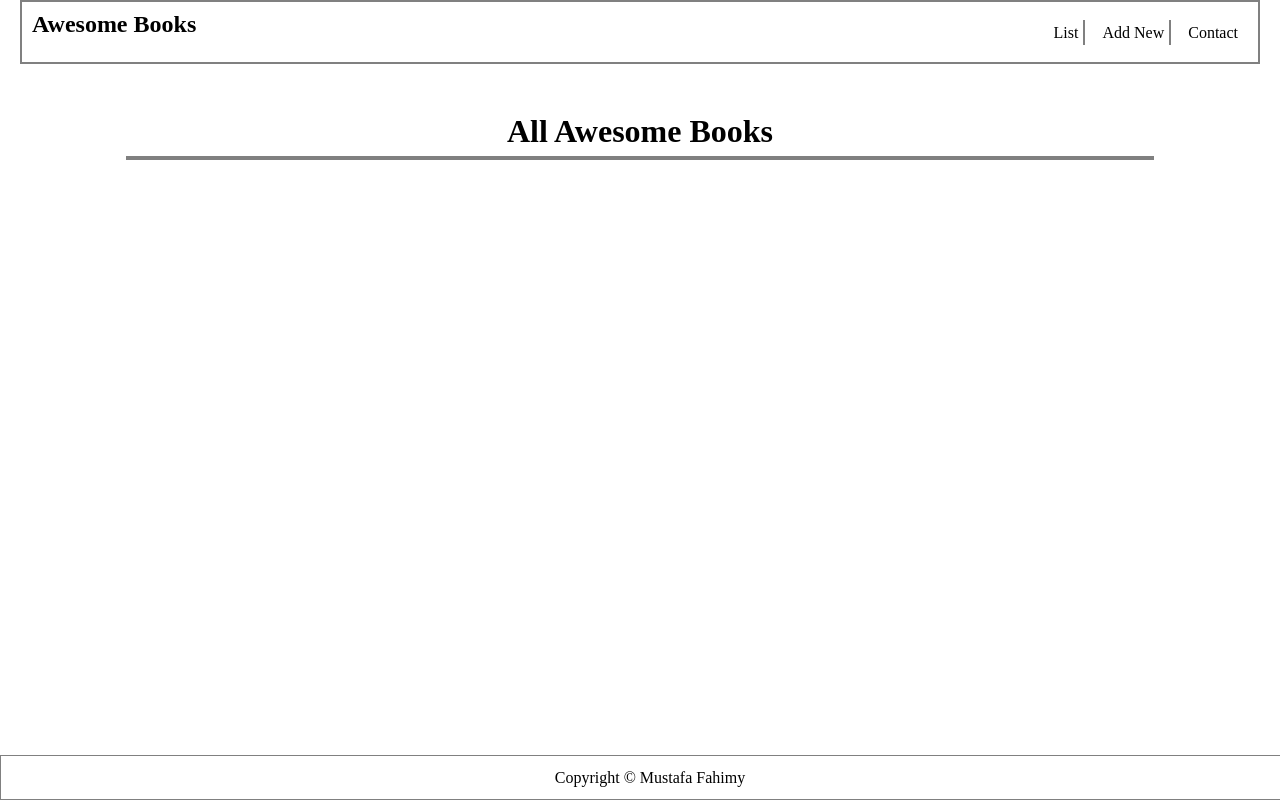
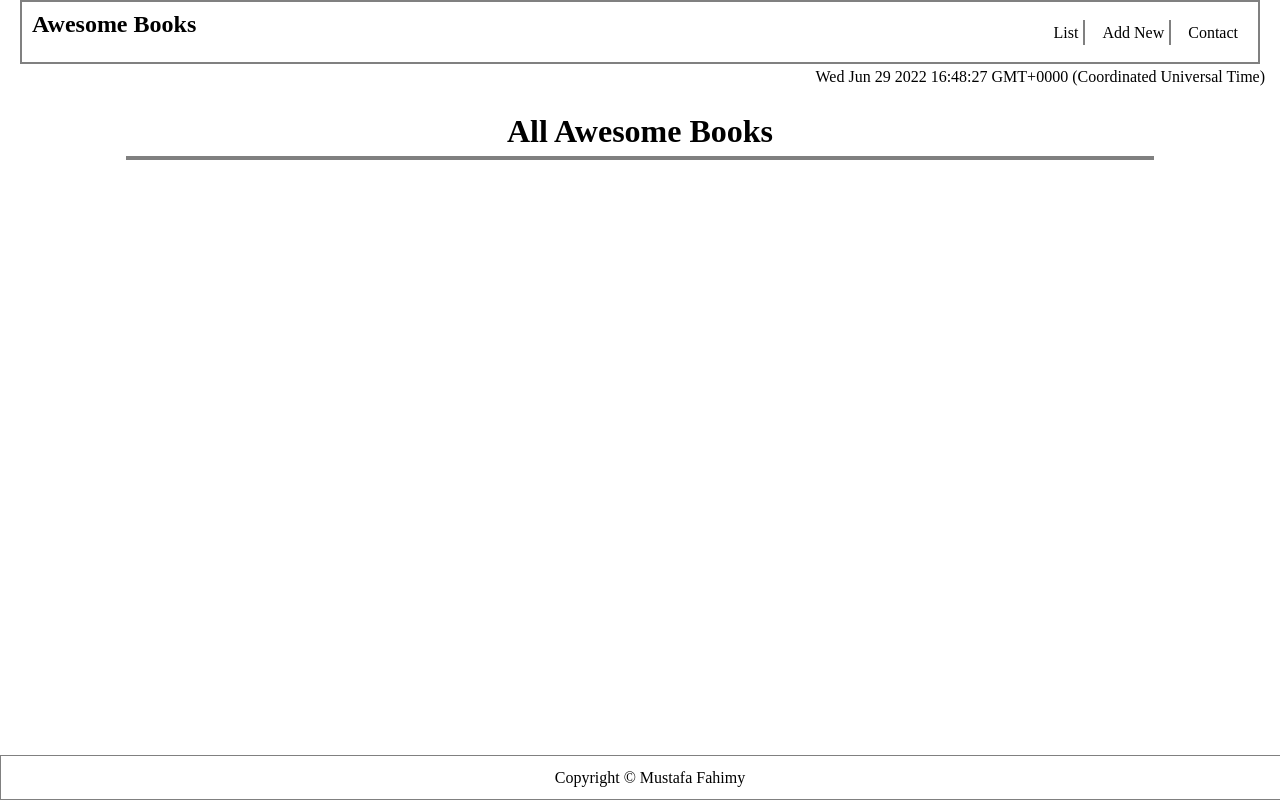
Before and after one commit to fahimy143/Awsome-books, a website: page index.html in a window 1280 px wide. Drawn offline with Linux system fonts and the light colour scheme.

Commit message:
final functionality

```diff
--- a/main.js
+++ b/main.js
@@ -93,3 +93,8 @@ form.addEventListener('submit', (e) => {
 booksContainer.addEventListener('click', (e) => {
   book.removeBook(e);
 });
+
+// date
+
+const date = new Date();
+document.getElementById('date').innerHTML = date;
--- a/style.css
+++ b/style.css
@@ -172,3 +172,8 @@ input {
   width: 100%;
   bottom: 0;
 }
+
+#date {
+  float: right;
+  margin-right: 15px;
+}
```
